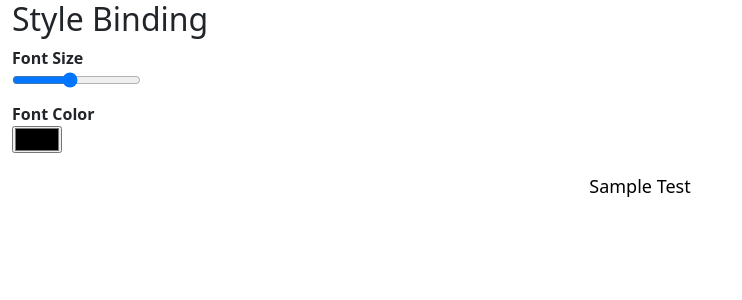
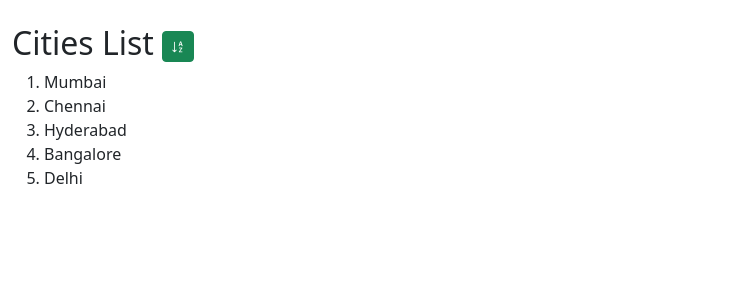
Before and after one commit to rohitmore45/react-sudhakarsir, a React (Create React App) app: page / in a window 1280 px wide. Shown: the top 300 px of the page, without its empty margins (0-742 px from the left). Built offline with nearby package versions, Linux system fonts and the light colour scheme.

Commit message:
class binding demo

```diff
--- /dev/null
+++ b/src/components/class-binding-demo/class.bindingdemo.jsx
@@ -0,0 +1,43 @@
+import { useState } from "react";
+
+export function ClassBindingDemo() {
+  const [cities] = useState([
+    "Mumbai",
+    "Chennai",
+    "Hyderabad",
+    "Bangalore",
+    "Delhi",
+  ]);
+  const [buttonClass, setButtonClass] = useState("bi bi-sort-alpha-down");
+
+  function handleSortClick(e) {
+    if (e.target.className == "bi bi-sort-alpha-down") {
+      setButtonClass("bi bi-sort-alpha-up");
+      cities.sort();
+    } else {
+      setButtonClass("bi bi-sort-alpha-down");
+      cities.sort();
+      cities.reverse();
+    }
+  }
+  return (
+    <>
+      <div className="container-fluid mt-4">
+        <h2>
+          Cities List
+          <button
+            className="btn btn-success btn-sm ms-2"
+            onClick={handleSortClick}
+          >
+            <span className={buttonClass}></span>
+          </button>
+        </h2>
+        <ol>
+          {cities.map((city) => (
+            <li key={city}>{city}</li>
+          ))}
+        </ol>
+      </div>
+    </>
+  );
+}
--- /dev/null
+++ b/src/components/class-binding/class.binding.jsx
@@ -0,0 +1,52 @@
+import { useState } from "react";
+
+export function ClassBinding() {
+  const [theme, setTheme] = useState("");
+  const [btnTheme, setBtnTheme] = useState("");
+
+  function handleSwitch(e) {
+    // console.log(e);
+    if (e.target.checked) {
+      setTheme("bg-dark text-white");
+      setBtnTheme("btn btn-light w-100");
+    } else if (e.target.checked != true) {
+      setTheme("");
+      setBtnTheme("btn btn-dark w-100");
+    }
+  }
+  return (
+    <>
+      <div className="container-fluid">
+        <div
+          className="d-flex justify-content-center align-items-center"
+          style={{ height: "500px" }}
+        >
+          <form className={theme}>
+            <div className="my-3 form-switch">
+              <input
+                type="checkbox"
+                onChange={handleSwitch}
+                className="form-check-input"
+              />
+              Theme
+            </div>
+            <h2>
+              <span className="bi bi-person-fill">User Login</span>
+            </h2>
+            <dl>
+              <dt>User Name</dt>
+              <dd>
+                <input type="text" className="form-control" />
+              </dd>
+              <dt>Password</dt>
+              <dd>
+                <input type="password" className="form-control" />
+              </dd>
+            </dl>
+            <button className={btnTheme}>Login</button>
+          </form>
+        </div>
+      </div>
+    </>
+  );
+}
--- a/src/index.js
+++ b/src/index.js
@@ -15,6 +15,8 @@ import { NasaComponent } from './components/NASA-Api/nasa.component';
 import { NasaPhotosCardComponent } from './components/NASA-Api/nasa-photos-card.component';
 import { FakeStoreComponent } from './components/fakestore-api/fakestore.component';
 import { StyleBinding } from './components/style-binding/style.binding.jsx';
+import { ClassBinding } from './components/class-binding/class.binding.jsx';
+import { ClassBindingDemo } from './components/class-binding-demo/class.bindingdemo.jsx';
 
 const root = ReactDOM.createRoot(document.getElementById('root'));
 root.render(
@@ -27,7 +29,9 @@ root.render(
     {/* <NasaComponent /> */}
     {/* <NasaPhotosCardComponent /> */}
     {/* <FakeStoreComponent /> */}
-    <StyleBinding />
+    {/* <StyleBinding /> */}
+    {/* <ClassBinding /> */}
+    <ClassBindingDemo />
   </React.StrictMode>
 );
 
```
